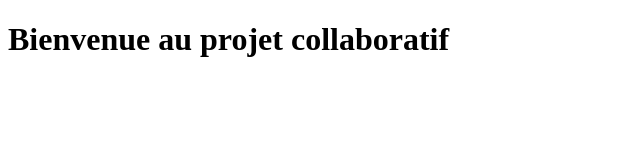
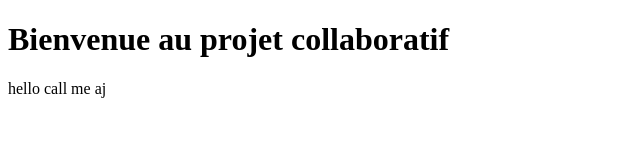
Before and after one commit to FatimaEzzahra-ait/projetGroupeJira, a plain HTML site: page index.html in a window 1280 px wide. Shown: the whole page, without its empty margins (0-640 px from the left). Drawn offline with Linux system fonts and the light colour scheme.

Commit message:
branch aj

```diff
--- a/index.html
+++ b/index.html
@@ -7,5 +7,6 @@
 </head>
 <body>
     <h1>Bienvenue au projet collaboratif</h1>
+    <p>hello call me aj</p>
 </body>
 </html>
```
